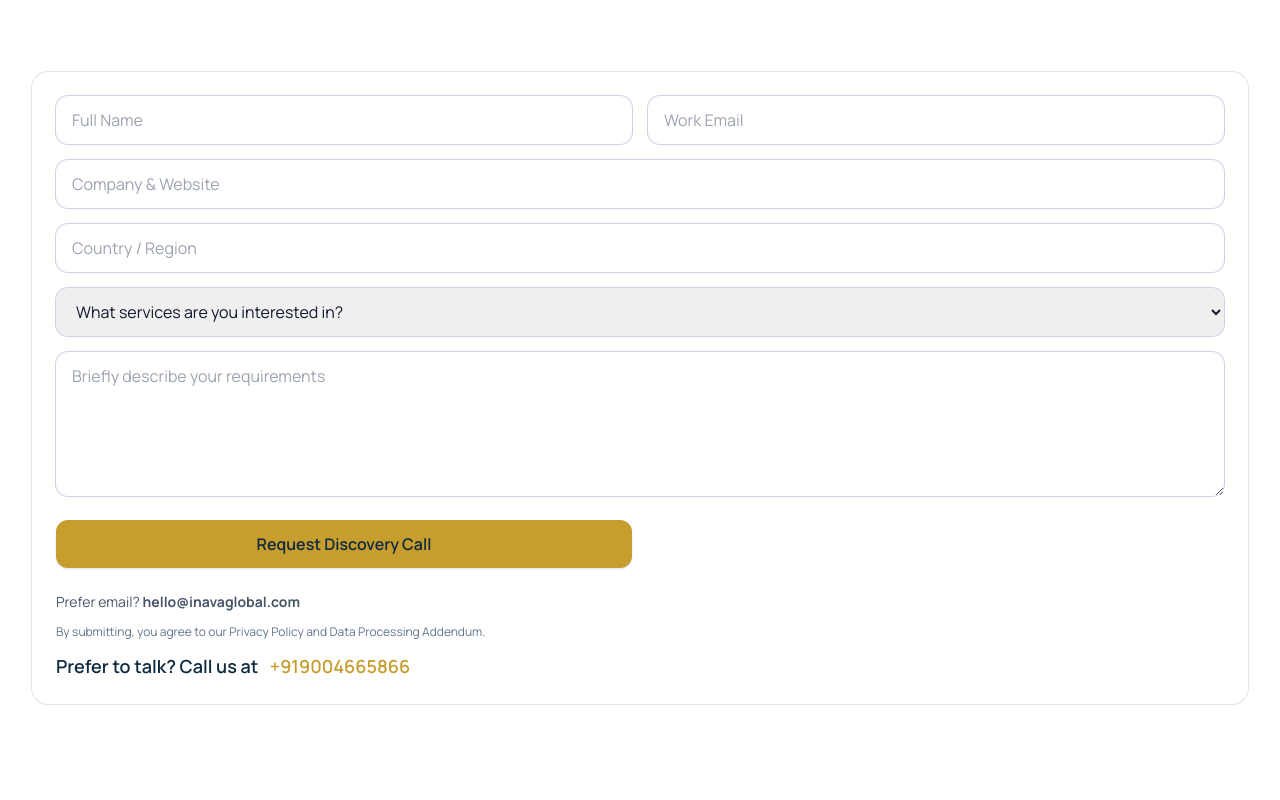
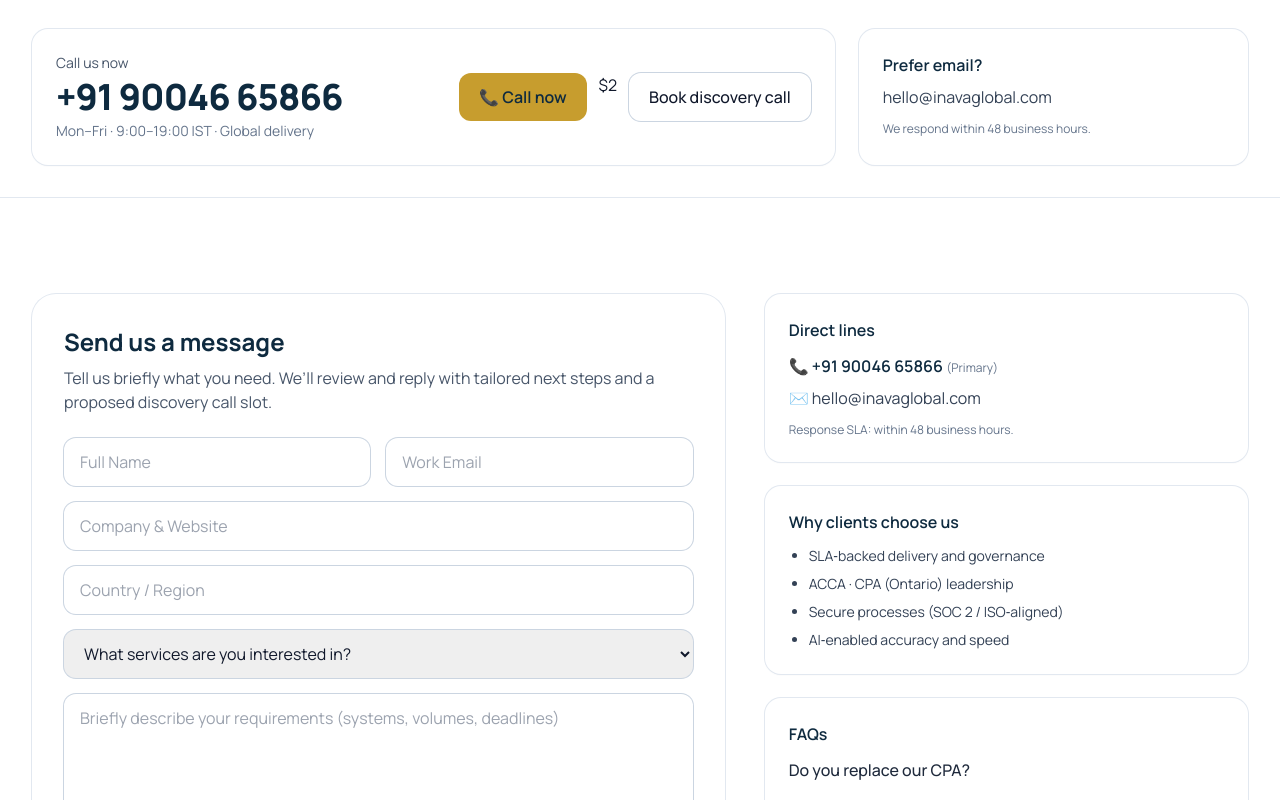
Before and after one commit to daaksesh/inavaglobal, a Next.js app: page /contact in a window 1280 px wide. Shown: the part 420-1220 px from the top of the page. Built offline with nearby package versions, Linux system fonts and the light colour scheme.

Commit message:
Update contact.js

```diff
--- a/pages/contact.js
+++ b/pages/contact.js
@@ -3,18 +3,49 @@ import Layout from '../components/Layout'
 export default function Contact() {
   return (
     <Layout>
+      {/* HERO */}
       <header className="section bg-[#F9F5EE]">
         <div className="container">
           <span className="badge">Let’s talk</span>
-          <h1 className="mt-3 text-4xl font-extrabold text-navy">Contact Us</h1>
-          <p className="mt-3 max-w-3xl text-slate-700">Every engagement starts with a discovery call. Share your systems, entity count, and goals—we’ll respond within 48 hours with tailored next steps.</p>
+          <h1 className="mt-3 text-4xl md:text-5xl font-extrabold text-navy">Contact INAVA Global</h1>
+          <p className="mt-4 max-w-3xl text-slate-700 text-lg">Prefer to talk to a human? Call us now or book a discovery call. Every engagement starts with a short conversation to understand your systems, entity count, timelines and goals.</p>
         </div>
       </header>
 
-      <section className="section">
-        <div className="container">
-          <div className="card">
-            <form className="grid sm:grid-cols-2 gap-4">
+      {/* CONTACT STRIP WITH PHONE HIGHLIGHT */}
+      <section className="py-8 bg-white border-y border-slate-200">
+        <div className="container grid md:grid-cols-3 gap-6 items-stretch">
+          {/* Phone highlight */}
+          <div className="md:col-span-2 rounded-2xl ring-1 ring-slate-200 bg-white p-6 shadow-sm flex flex-col md:flex-row md:items-center md:justify-between gap-4">
+            <div>
+              <div className="text-sm text-slate-600">Call us now</div>
+              <div className="mt-1 text-3xl md:text-4xl font-extrabold tracking-tight text-navy">+91 90046 65866</div>
+              <div className="mt-1 text-sm text-slate-500">Mon–Fri · 9:00–19:00 IST · Global delivery</div>
+            </div>
+            <div className="flex flex-wrap gap-3">
+              <a href="tel:+919004665866" className="inline-flex items-center justify-center rounded-xl bg-gold px-5 py-3 text-navy font-semibold hover:bg-[#E6CF84] transition">📞 Call now</a>
+              <a href="/contact#form" className="$1">$2</a>
+              <a href="https://calendly.com/your-calendly/30min" target="_blank" rel="noreferrer" className="inline-flex items-center justify-center rounded-xl ring-1 ring-slate-300 px-5 py-3 font-medium hover:bg-slate-50">Book discovery call</a>
+            </div>
+          </div>
+          {/* Alt channel */}
+          <div className="rounded-2xl ring-1 ring-slate-200 bg-white p-6 shadow-sm">
+            <div className="font-semibold text-navy">Prefer email?</div>
+            <div className="mt-2 text-slate-700 break-words">hello@inavaglobal.com</div>
+            <div className="mt-3 text-xs text-slate-500">We respond within 48 business hours.</div>
+          </div>
+        </div>
+      </section>
+
+      {/* MAIN CONTACT AREA */}
+      <section className="section bg-white" id="form">
+        <div className="container grid lg:grid-cols-12 gap-10">
+          {/* Form */}
+          <div className="lg:col-span-7">
+            <div className="rounded-3xl ring-1 ring-slate-200 bg-white p-8 shadow-sm">
+              <h2 className="text-2xl font-bold text-navy">Send us a message</h2>
+              <p className="mt-2 text-slate-600">Tell us briefly what you need. We’ll review and reply with tailored next steps and a proposed discovery call slot.</p>
+              <form className="mt-6 grid sm:grid-cols-2 gap-4">
                 <input className="rounded-xl ring-1 ring-slate-300 px-4 py-3" placeholder="Full Name" />
                 <input className="rounded-xl ring-1 ring-slate-300 px-4 py-3" placeholder="Work Email" />
                 <input className="rounded-xl ring-1 ring-slate-300 px-4 py-3 sm:col-span-2" placeholder="Company & Website" />
@@ -34,15 +65,51 @@ export default function Contact() {
                   <option>Global Expansion</option>
                   <option>Transaction Readiness</option>
                 </select>
-              <textarea className="rounded-xl ring-1 ring-slate-300 px-4 py-3 sm:col-span-2" rows={5} placeholder="Briefly describe your requirements"></textarea>
-              <button type="button" className="btn-primary mt-2">Request Discovery Call</button>
+                <textarea className="rounded-xl ring-1 ring-slate-300 px-4 py-3 sm:col-span-2" rows={6} placeholder="Briefly describe your requirements (systems, volumes, deadlines)"></textarea>
+                <button type="button" className="btn-primary mt-2">Send message</button>
+                <a href="https://calendly.com/your-calendly/30min" target="_blank" rel="noreferrer" className="btn-secondary mt-2">Or book a discovery call</a>
               </form>
-            <div className="mt-6 text-sm text-slate-600">
-              Prefer email? <b>hello@inavaglobal.com</b>
+              <p className="mt-3 text-xs text-slate-500">By submitting, you agree to our Privacy Policy and Data Processing Addendum.</p>
             </div>
-            <p className="mt-3 text-xs text-slate-500">By submitting, you agree to our Privacy Policy and Data Processing Addendum.</p>
-            <p className="mt-3 text-lg font-semibold text-navy">Prefer to talk? Call us at <a href="tel:+919004665866" className="text-gold hover:underline ml-2"> +919004665866</a></p>
           </div>
+
+          {/* Contact info / Trust column */}
+          <aside className="lg:col-span-5 space-y-6">
+            {/* Direct lines */}
+            <div className="rounded-2xl ring-1 ring-slate-200 bg-white p-6 shadow-sm">
+              <h3 className="font-semibold text-navy">Direct lines</h3>
+              <div className="mt-3 space-y-2 text-slate-700">
+                <div>📞 <a href="tel:+919004665866" className="font-semibold text-navy hover:underline">+91 90046 65866</a> <span className="text-xs text-slate-500">(Primary)</span></div>
+                {/* <div>📞 <a href="tel:+1xxxxxxxxxx" className="hover:underline">+1 (xxx) xxx‑xxxx</a> <span className=\"text-xs text-slate-500\">(US line)</span></div> */}
+                <div>✉️ hello@inavaglobal.com</div>
+              </div>
+              <div className="mt-3 text-xs text-slate-500">Response SLA: within 48 business hours.</div>
+            </div>
+
+            {/* Trust signals */}
+            <div className="rounded-2xl ring-1 ring-slate-200 bg-white p-6 shadow-sm">
+              <h3 className="font-semibold text-navy">Why clients choose us</h3>
+              <ul className="mt-3 space-y-2 text-sm text-slate-700 list-disc pl-5">
+                <li>SLA‑backed delivery and governance</li>
+                <li>ACCA · CPA (Ontario) leadership</li>
+                <li>Secure processes (SOC 2 / ISO‑aligned)</li>
+                <li>AI‑enabled accuracy and speed</li>
+              </ul>
+            </div>
+
+            {/* FAQ mini */}
+            <div className="rounded-2xl ring-1 ring-slate-200 bg-white p-6 shadow-sm">
+              <h3 className="font-semibold text-navy">FAQs</h3>
+              <details className="mt-3 group">
+                <summary className="cursor-pointer list-none font-medium text-slate-800">Do you replace our CPA?</summary>
+                <p className="mt-2 text-sm text-slate-600">No. We handle daily finance ops and prep; your local CPA/tax firm reviews and signs as required.</p>
+              </details>
+              <details className="mt-3 group">
+                <summary className="cursor-pointer list-none font-medium text-slate-800">How soon can you start?</summary>
+                <p className="mt-2 text-sm text-slate-600">Typically within 5–10 business days after scoping, depending on access and volumes.</p>
+              </details>
+            </div>
+          </aside>
         </div>
       </section>
     </Layout>
```
Lines whose indentation alone changed are shown as unchanged.
